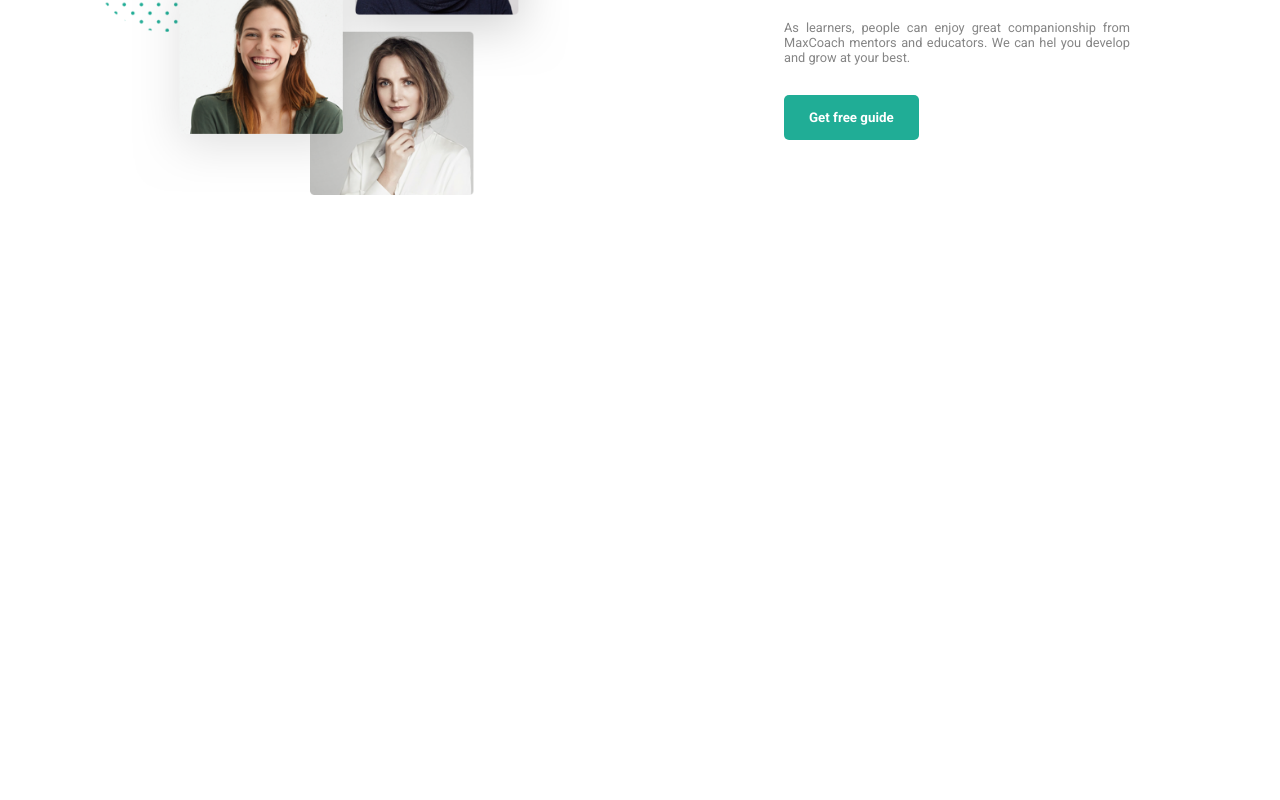
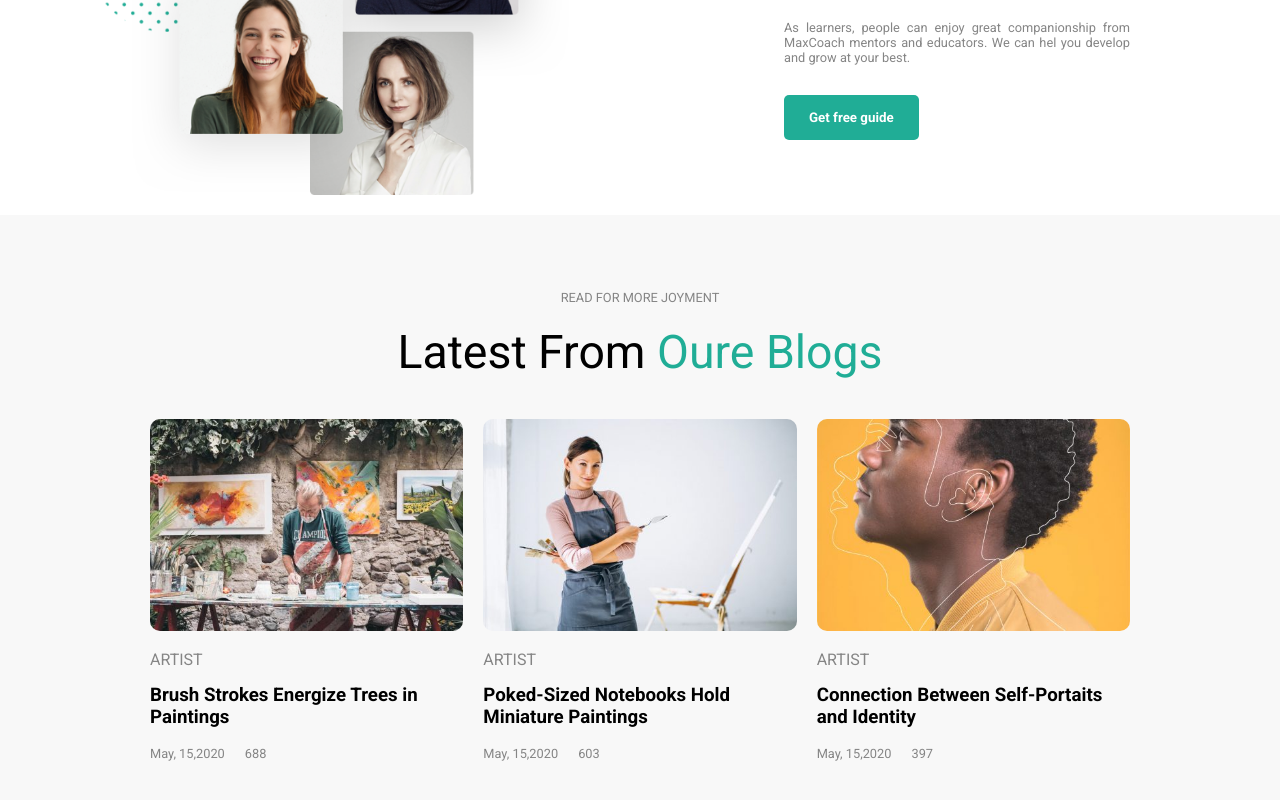
Before and after one commit to AlessandroMungai/proj-html-vuejs, a Vue app: page / in a window 1280 px wide. Shown: the part 3204-4004 px from the top of the page. Before the commit the page ends 3399 px from the top, so only its background shows below. Built offline with nearby package versions, Linux system fonts and the light colour scheme.

Commit message:
seventh section complete

```diff
--- a/src/assets/scss/main.scss
+++ b/src/assets/scss/main.scss
@@ -3,7 +3,7 @@
 
 main {
     .second-section, .third-section
-    , .fourth-section
+    , .fourth-section, .seventh-section
     {
         background-color: $background-color-sections;
     }
--- a/src/components/MainComponent.vue
+++ b/src/components/MainComponent.vue
@@ -5,6 +5,7 @@ import ThirdSection from '../components/sections/ThirdSection.vue';
 import FourthSection from '../components/sections/FourthSection.vue';
 import FifthSection from '../components/sections/FifthSection.vue';
 import SixthSection from '../components/sections/SixthSection.vue';
+import SeventhSection from '../components/sections/SeventhSection.vue';
 
 export default {
 	name: "MainComponent",
@@ -14,7 +15,8 @@ export default {
 		ThirdSection,
 		FourthSection,
 		FifthSection,
-		SixthSection
+		SixthSection,
+		SeventhSection
 	},
 	data() {
 		return {
@@ -68,6 +70,12 @@ export default {
 
 		</div>
 
+		<div class="seventh-section">
+
+			<SeventhSection />
+
+		</div>
+
     </main>
 
 </template>
@@ -90,4 +98,7 @@ export default {
 	.sixth-section {
 		margin-top: 150px;
 	}
+	.seventh-section {
+		margin-top: 75px;
+	}
 </style>
--- /dev/null
+++ b/src/components/sections/SeventhSection.vue
@@ -0,0 +1,148 @@
+<script>
+export default {
+	name: "SeventhSection",
+	components: {
+
+	},
+	data() {
+		return {
+            cards: [
+
+                {
+                    img: 'img/artist-blog-03-480x325.jpeg',
+                    job: 'ARTIST',
+                    title: 'Brush Strokes Energize Trees in Paintings',
+                    date: 'May, 15,2020',
+                    views: '688'
+                },
+                {
+                    img: 'img/artist-blog-01-480x325.jpg',
+                    job: 'ARTIST',
+                    title: 'Poked-Sized Notebooks Hold Miniature Paintings',
+                    date: 'May, 15,2020',
+                    views: '603'
+                },
+                {
+                    img: 'img/artist-blog-02-480x325.jpg',
+                    job: 'ARTIST',
+                    title: 'Connection Between Self-Portaits and Identity',
+                    date: 'May, 15,2020',
+                    views: '397'
+                },
+
+            ]
+		}
+	},
+	methods: {
+        getImagePath: function(img) {
+            return new URL(`../../assets/${img}`, import.meta.url).href;
+        }
+	}
+
+}
+</script>
+
+<template>
+
+    <div class="container-medium">
+
+        <p class="first-p">
+            READ FOR MORE JOYMENT
+        </p>
+
+        <h2>Latest From <span>Oure Blogs</span></h2>
+
+        <div class="blog-contain">
+
+            <div class="blog-cards">
+
+                <div class="singlecard" v-for="(card, index) in cards" :key="index">
+
+                    <img :src="getImagePath(card.img)" :alt="card.title">
+
+                    <p> {{ card.job }} </p>
+
+                    <h3>{{ card.title }}</h3>
+
+                    <span> {{ card.date }}</span>
+
+                    <span> {{ card.views }}</span>
+
+                </div>
+
+            </div>
+
+        </div>
+
+    </div>
+
+</template>
+
+<style lang="scss" scoped>
+    @use "../../assets/scss/partials/variables.scss" as *;
+        .container-medium {
+            max-width: 1000px;
+            margin: 0 auto;
+            padding: 0;
+            .first-p {
+                font-size: 0.8rem;
+                color: rgb(133, 133, 133);
+                text-align: center;
+                padding-top: 75px;
+            }
+        }
+
+        h2 {
+            font-size: 2.9rem;
+            font-weight: 400;
+            margin-top: 20px;
+            text-align: center;
+
+            span {
+                color: $background-button;
+            }
+        }
+        .blog-contain {
+            margin-top: 40px;
+            .blog-cards {
+                display: flex;
+                justify-content: space-between;
+                .singlecard {
+                    width: calc(100% / 3 - 20px);
+                    height: 400px;
+                    margin: 0 10px;
+                    transition: all 1s ease-in-out;
+
+                    &:hover {
+                        transform: scale(1.1);
+                    }
+
+                    p {
+                        text-align: left;
+                        margin-top: 15px;
+                        color: rgb(133, 133, 133);
+                    }
+
+                    h3 {
+                        margin-top: 15px;
+                        margin-bottom: 15px;
+                    }
+
+                    span {
+                        font-size: 0.8rem;
+                        color: rgb(133, 133, 133);
+                        margin-right: 20px;
+                        margin-top: 15px;
+                        padding-bottom: 75px;
+                    }
+
+                    img {
+                        width: 100%;
+                        border-radius: 10px;
+                    }
+                }
+            }
+
+        }
+
+</style>
```
